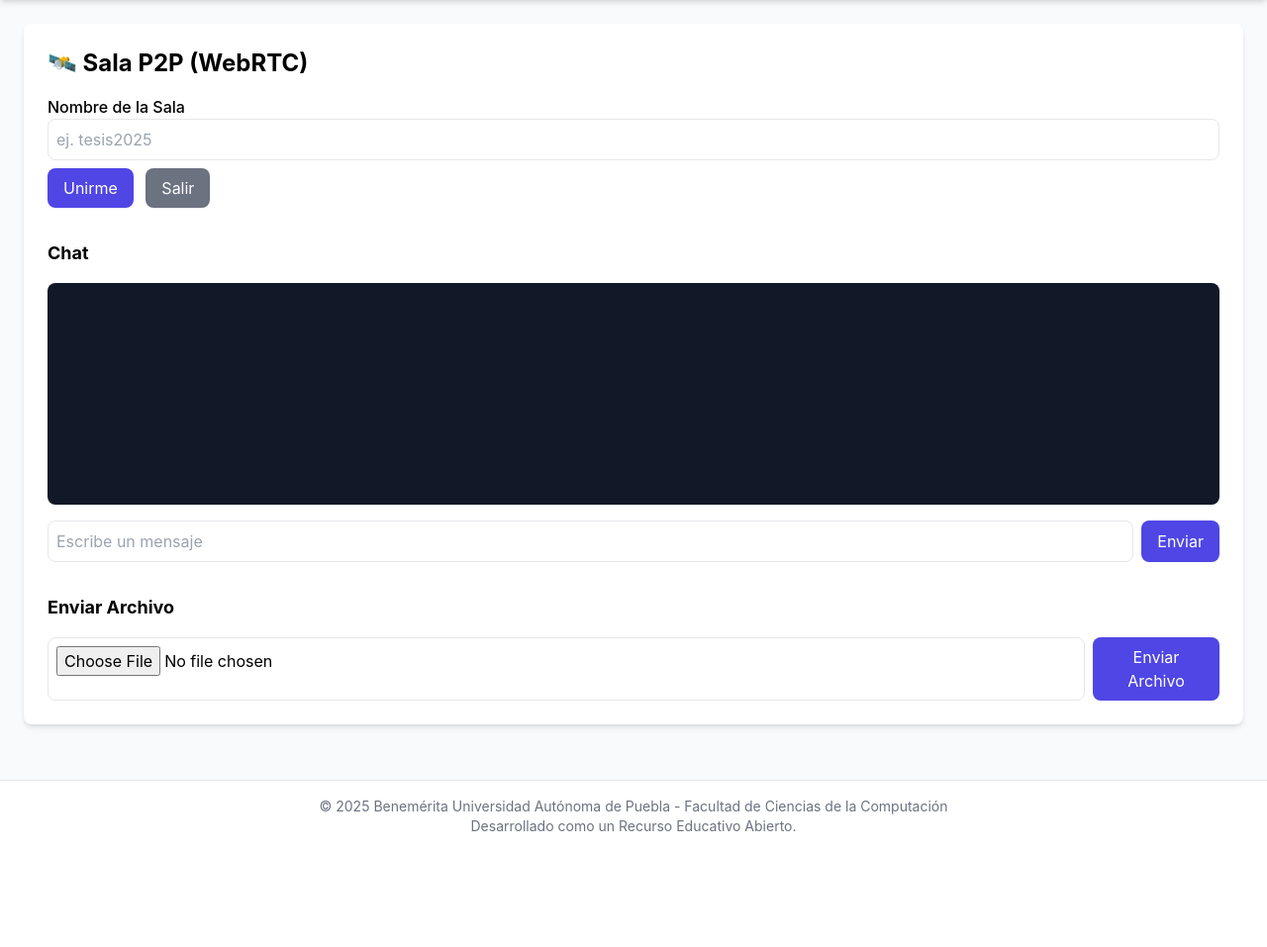
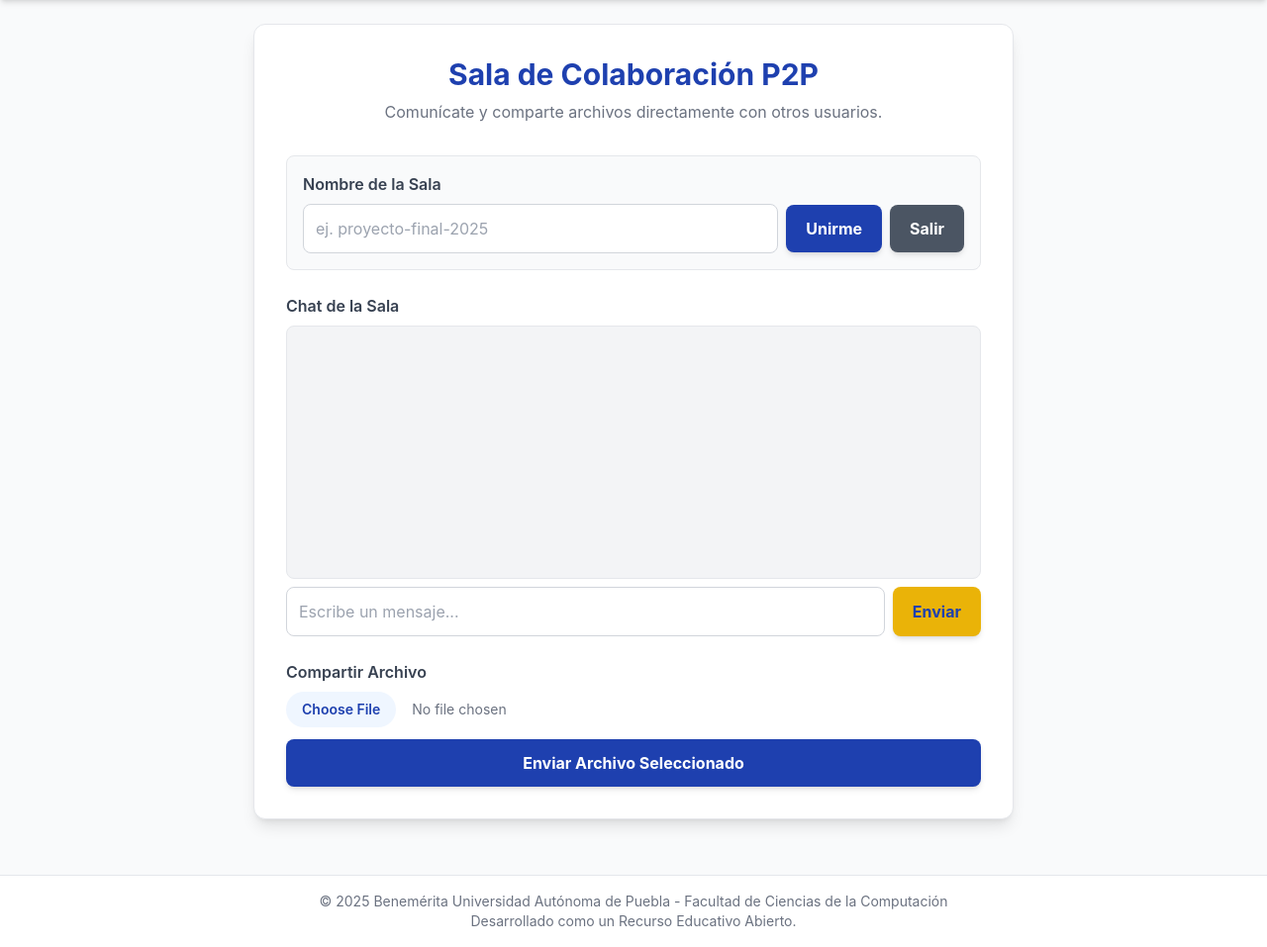
Before and after one commit to Cesar5701/rea_project, a Flask app: template templates/webrtc.html in a window 1280 px wide. Shown: the part 64-1021 px from the top of the page at 99% size. Before the commit the page ends 904 px from the top, so only its background shows below. Run offline with Flask 3, Linux system fonts and the light colour scheme; the template is opened without the code that fills it, so the values that code supplies are empty; some libraries are stand-ins or nearby versions; some web fonts are replaced.

Commit message:
Refactor webrtc.html for improved layout, enhanced styling, and clearer user interaction in P2P collaboration room

```diff
--- a/templates/webrtc.html
+++ b/templates/webrtc.html
@@ -2,34 +2,43 @@
 {% block title %}Sala P2P (WebRTC){% endblock %}
 
 {% block content %}
-  <div class="bg-white p-6 rounded-lg shadow-md">
-    <h2 class="text-2xl font-bold mb-4">🛰️ Sala P2P (WebRTC)</h2>
-    <div class="space-y-4">
-      <div>
-        <label for="room" class="block font-medium">Nombre de la Sala</label>
-        <input id="room" class="w-full p-2 border rounded-lg" placeholder="ej. tesis2025"/>
-        <div class="mt-2 space-x-2">
-          <button onclick="join()" class="bg-indigo-600 text-white px-4 py-2 rounded-lg hover:bg-indigo-700">Unirme</button>
-          <button onclick="leave()" class="bg-gray-500 text-white px-4 py-2 rounded-lg hover:bg-gray-600">Salir</button>
+<div class="max-w-3xl mx-auto bg-white p-8 rounded-xl shadow-lg border border-gray-200">
+  <div class="text-center mb-8">
+      <h2 class="text-3xl font-bold text-blue-800">Sala de Colaboración P2P</h2>
+      <p class="text-gray-500 mt-2">Comunícate y comparte archivos directamente con otros usuarios.</p>
+  </div>
+
+  <div class="space-y-6">
+    <div class="p-4 bg-gray-50 rounded-lg border">
+      <label for="room" class="block font-semibold text-gray-700">Nombre de la Sala</label>
+      <div class="flex items-center space-x-2 mt-2">
+        <input id="room" class="w-full p-3 border border-gray-300 rounded-lg focus:ring-2 focus:ring-yellow-500 focus:border-transparent transition" placeholder="ej. proyecto-final-2025"/>
+        <button onclick="join()" class="bg-blue-800 text-white font-bold px-5 py-3 rounded-lg hover:bg-opacity-90 transition shadow-md whitespace-nowrap">Unirme</button>
+        <button onclick="leave()" class="bg-gray-600 text-white font-bold px-5 py-3 rounded-lg hover:bg-gray-700 transition shadow-md">Salir</button>
       </div>
     </div>
 
-      <h3 class="font-bold text-lg pt-4">Chat</h3>
-      <div id="log" class="bg-gray-900 text-gray-200 p-3 h-56 overflow-auto rounded-lg font-mono text-sm"></div>
-      <div class="flex space-x-2">
-        <input id="msg" class="w-full p-2 border rounded-lg" placeholder="Escribe un mensaje"/>
-        <button onclick="sendMsg()" class="bg-indigo-600 text-white px-4 py-2 rounded-lg hover:bg-indigo-700">Enviar</button>
+    <div>
+      <h3 class="font-semibold text-gray-700 mb-2">Chat de la Sala</h3>
+      <div id="log" class="bg-gray-100 p-4 h-64 overflow-auto rounded-lg border font-mono text-sm text-gray-800"></div>
+      <div class="flex space-x-2 mt-2">
+        <input id="msg" class="w-full p-3 border border-gray-300 rounded-lg focus:ring-2 focus:ring-yellow-500 focus:border-transparent transition" placeholder="Escribe un mensaje..."/>
+        <button onclick="sendMsg()" class="bg-yellow-500 text-blue-800 font-bold px-5 py-3 rounded-lg hover:bg-yellow-600 transition shadow-md">Enviar</button>
+      </div>
     </div>
 
-      <h3 class="font-bold text-lg pt-4">Enviar Archivo</h3>
-      <div class="flex space-x-2">
-        <input type="file" id="fileInput" class="w-full p-2 border rounded-lg"/>
-        <button onclick="sendFile()" class="bg-indigo-600 text-white px-4 py-2 rounded-lg hover:bg-indigo-700">Enviar Archivo</button>
+    <div>
+      <h3 class="font-semibold text-gray-700 mb-2">Compartir Archivo</h3>
+        <input type="file" id="fileInput" class="w-full text-sm text-gray-500 file:mr-4 file:py-2 file:px-4 file:rounded-full file:border-0 file:text-sm file:font-semibold file:bg-blue-50 file:text-blue-800 hover:file:bg-blue-100"/>
+      <button onclick="sendFile()" class="mt-3 w-full bg-blue-800 text-white font-bold px-4 py-3 rounded-lg hover:bg-opacity-90 transition shadow-md">Enviar Archivo Seleccionado</button>
     </div>
   </div>
 </div>
 
+<!-- Dependencias de JavaScript -->
 <script src="https://cdn.socket.io/4.7.5/socket.io.min.js"></script>
 <script src="https://unpkg.com/simple-peer@9.11.1/simplepeer.min.js"></script>
+
+<!-- Tu código de cliente -->
 <script src="{{ url_for('static', filename='webrtc.js') }}"></script>
 {% endblock %}
```
Lines whose indentation alone changed are shown as unchanged.
